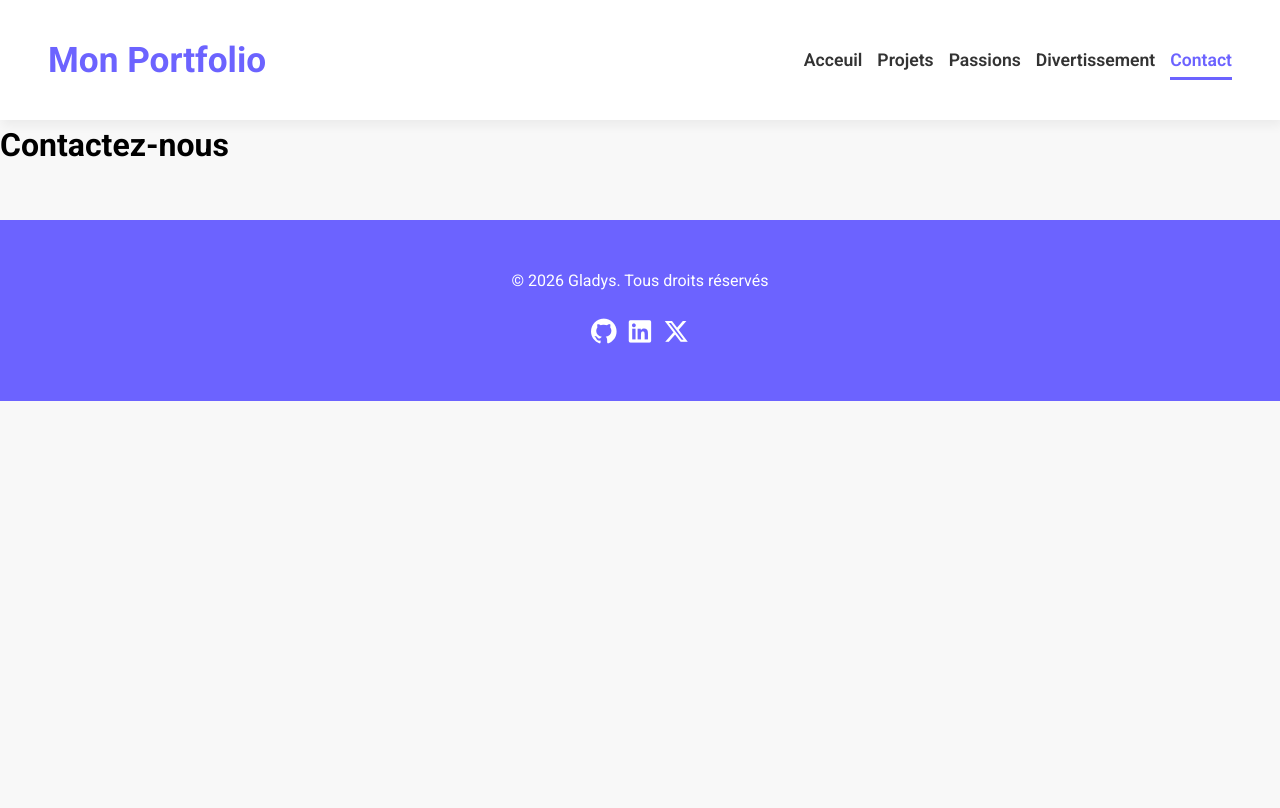
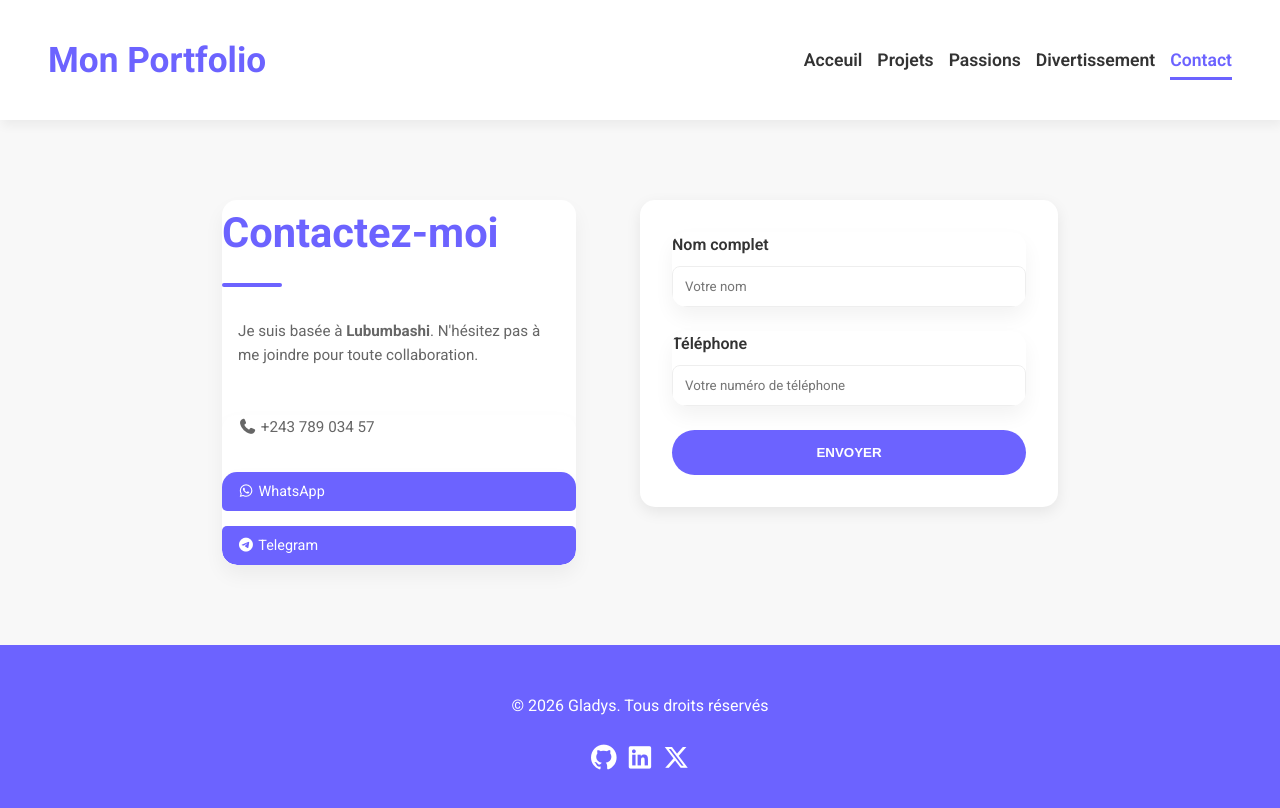
Before and after one commit to MUSHIYA-KANYAMA/Mon-Portfolio-2026, a plain HTML site: page contact.html in a window 1280 px wide. Drawn offline with Linux system fonts and the light colour scheme.

Commit message:
création de la page contact et projet

```diff
--- a/CSS/Style.CSS
+++ b/CSS/Style.CSS
@@ -235,3 +235,201 @@ footer a:hover {
     color: var(--orange-vif);
     transform: translateY(-3px);
 }
+
+/* Styles pour la page Contact */
+.contact-container {
+    max-width: 900px;
+    margin: 5rem auto;
+    display: flex;
+    gap: 4rem;
+    padding: 0 2rem;
+    align-items: flex-start;
+}
+
+.contact-info {
+    flex: 1;
+}
+
+.contact-info h2 {
+    text-align: left;
+    margin-bottom: 1rem;
+}
+
+.contact-info h2::after {
+    margin: 1rem 0; /* Aligne la barre à gauche */
+}
+
+.info-details {
+    margin-top: 2rem;
+    font-size: 1.2rem;
+    color: var(--gris-très-foncé);
+}
+
+.social-apps {
+    margin-top: 1rem;
+    display: flex;
+    gap: 15px;
+}
+
+.social-apps a {
+    text-decoration: none;
+    color: white;
+    background-color: var(--violet-doux);
+    padding: 8px 15px;
+    border-radius: 5px;
+    font-size: 0.9rem;
+    transition: opacity 0.3s;
+}
+
+.social-apps a:hover {
+    opacity: 0.8;
+}
+
+/* Formulaire */
+.contact-form {
+    flex: 1;
+    background: white;
+    padding: 2rem;
+    border-radius: 15px;
+    box-shadow: 0px 5px 15px rgba(0, 0, 0, 0.08);
+}
+
+.form-group {
+    margin-bottom: 1.5rem;
+}
+
+.form-group label {
+    display: block;
+    margin-bottom: 0.5rem;
+    font-weight: 600;
+    color: var(--gris-très-foncé);
+}
+
+.form-group input {
+    width: 100%;
+    padding: 12px;
+    border: 1px solid var(--gris-clair);
+    border-radius: 8px;
+    font-family: inherit;
+}
+
+.contact-form button {
+    width: 100%;
+    background-color: var(--violet-doux);
+    color: white;
+    border: none;
+    padding: 15px;
+    border-radius: 50px;
+    font-weight: 600;
+    text-transform: uppercase;
+    cursor: pointer;
+    transition: background-color 0.3s;
+}
+
+.contact-form button:hover {
+    background-color: var(--violet-foncé);
+}
+
+/* Responsive */
+@media (max-width: 768px) {
+    .contact-container {
+        flex-direction: column;
+        margin: 2rem auto;
+    }
+}
+
+main section h1 {
+    grid-column: 1 / -1;
+    text-align: center;
+    color: var(--violet-foncé);
+    font-size: 2.6rem;
+    margin-bottom: 3rem;
+    text-transform: uppercase;
+}
+
+main section h1::after {
+    content: '';
+    display: block;
+    width: 80px;
+    height: 4px;
+    background-color: var(--violet-doux);
+    margin: 1rem auto;
+    border-radius: 2px;
+}
+
+main section {
+    display: grid;
+    grid-template-columns: repeat(3, 1fr);
+    gap: 2.5rem;
+    padding: 4rem 5%;
+    max-width: 1200px;
+    margin: 0 auto;
+}
+
+main section div {
+    background-color: white;
+    border-radius: 15px;
+    overflow: hidden;
+    box-shadow: 0 10px 20px rgba(0, 0, 0, 0.05);
+    transition: transform 0.3s ease;
+    display: flex;
+    flex-direction: column;
+}
+
+main section div:hover {
+    transform: translateY(-10px);
+}
+
+main section div img {
+    width: 100%;
+    height: 200px;
+    object-fit: cover;
+}
+
+main section div h3 {
+    color: var(--violet-doux);
+    margin: 1.5rem 1rem 0.5rem;
+}
+
+main section div p {
+    color: var(--gris-foncé);
+    padding: 0 1rem;
+    font-size: 0.95rem;
+    margin-bottom: 1rem;
+    flex-grow: 1;
+}
+
+main section div > span {
+    display: inline-block;
+    background-color: var(--gris-clair);
+    color: var(--violet-foncé);
+    padding: 4px 12px;
+    border-radius: 20px;
+    font-size: 0.8rem;
+    margin: 0 0 1rem 1rem;
+}
+
+main section div p:last-child {
+    border-top: 1px solid var(--gris-clair);
+    padding: 1rem;
+    display: flex;
+    align-items: center;
+    gap: 0.5rem;
+}
+
+main section div p:last-child a {
+    color: var(--violet-doux);
+    font-size: 1.2rem;
+}
+
+@media (max-width: 1024px) {
+    main section {
+        grid-template-columns: repeat(2, 1fr);
+    }
+}
+
+@media (max-width: 768px) {
+    main section {
+        grid-template-columns: 1fr;
+    }
+}
--- a/contact.html
+++ b/contact.html
@@ -25,9 +25,35 @@
         </ul>
     </nav>
   </header>
-  <main>
-    <h1>Contactez-nous</h1>
-  </main>
+
+    <main>
+    <section class="contact-container">
+        <div class="contact-info">
+            <h2>Contactez-moi</h2>
+            <p>Je suis basée à <strong>Lubumbashi</strong>. N'hésitez pas à me joindre pour toute collaboration.</p>
+
+            <div class="info-details">
+                <p><i class="fa-solid fa-phone"></i> +243 789 034 57</p>
+                <div class="social-apps">
+                    <a href="https://wa.me/24378903457" target="_blank"><i class="fa-brands fa-whatsapp"></i> WhatsApp</a>
+                    <a href="https://t.me/+24378903457" target="_blank"><i class="fa-brands fa-telegram"></i> Telegram</a>
+                </div>
+            </div>
+        </div>
+
+        <form class="contact-form">
+            <div class="form-group">
+                <label for="nom">Nom complet</label>
+                <input type="text" id="nom" name="nom" placeholder="Votre nom" required>
+            </div>
+            <div class="form-group">
+                <label for="tel">Téléphone</label>
+                <input type="tel" id="tel" name="tel" placeholder="Votre numéro de téléphone" required>
+            </div>
+            <button type="submit">Envoyer</button>
+        </form>
+    </section>
+</main>
   <footer>
     <p>&copy; 2026 Gladys. Tous droits réservés</p>
     <div>
```
